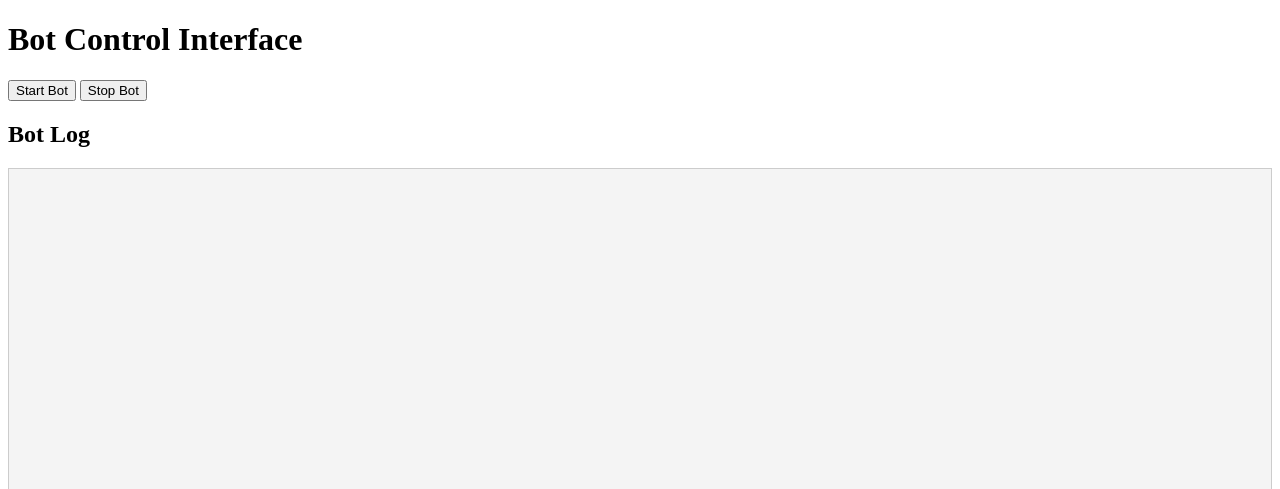
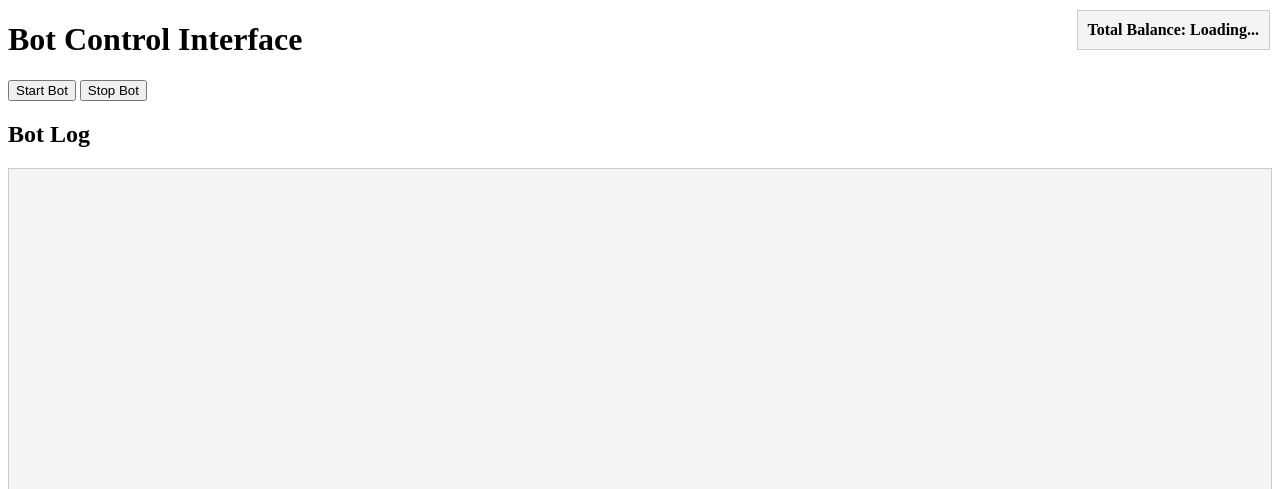
Before and after one commit to luzofex/blumtod, a Flask app: page / in a window 1280 px wide. Shown: the top 489 px of the page. Run offline with Flask 3, Linux system fonts and the light colour scheme; parts of the project's set-up code (start-up, migrations or seed data) failed here and were passed over.

Commit message:
add total balance

```diff
--- a/app.py
+++ b/app.py
@@ -167,6 +167,17 @@
         trim_log_file()  # Trim the log file after accessing the config
         return jsonify(config)
 
+@app.route('/total_balance')
+def total_balance():
+    if app.bot_instance is not None:
+        total_balance = app.bot_instance.sum_all_balances()
+        logger.info(f"Total balance calculated: {total_balance}")
+        return jsonify({'total_balance': total_balance})
+    else:
+        logger.warning("Attempted to get total balance, but bot instance is not initialized.")
+        return jsonify({'total_balance': 0})
+
+
 def run_bot(bot_instance):
     logger.info("Running the bot instance.")
     bot_instance.load_config()
--- a/templates/index.html
+++ b/templates/index.html
@@ -4,12 +4,25 @@
     <meta charset="UTF-8">
     <meta name="viewport" content="width=device-width, initial-scale=1.0">
     <title>Bot Control Interface</title>
+    <style>
+        #total-balance {
+            position: fixed;
+            top: 10px;
+            right: 10px;
+            background-color: #f4f4f4;
+            padding: 10px;
+            border: 1px solid #ccc;
+            font-weight: bold;
+        }
+    </style>
 </head>
 <body>
     <h1>Bot Control Interface</h1>
     <button onclick="startBot()">Start Bot</button>
     <button onclick="stopBot()">Stop Bot</button>
     <div id="status"></div>
+
+    <div id="total-balance">Total Balance: Loading...</div>
 
     <h2>Bot Log</h2>
     <pre id="bot-log" style="background-color: #f4f4f4; padding: 10px; border: 1px solid #ccc; height: 300px; overflow-y: scroll;"></pre>
@@ -46,7 +59,6 @@
             fetch('/logs')
                 .then(response => response.json())
                 .then(data => {
-                    console.log(data);  // Debugging
                     const botLogElement = document.getElementById('bot-log');
                     const httpLogElement = document.getElementById('http-log');
 
@@ -55,12 +67,20 @@
 
                     httpLogElement.innerText = data.http_log.join('');
                     httpLogElement.scrollTop = httpLogElement.scrollHeight;  // Scroll otomatis ke bawah
-                })
-                .catch(error => console.error('Error fetching logs:', error));  // Debugging
+                });
+        }
+
+        function fetchTotalBalance() {
+            fetch('/total_balance')
+                .then(response => response.json())
+                .then(data => {
+                    document.getElementById('total-balance').innerText = `Total Balance: ${data.total_balance}`;
+                });
         }
 
         setInterval(getStatus, 5000);  // Perbarui status bot setiap 5 detik
         setInterval(fetchLogs, 3000);  // Perbarui semua log setiap 3 detik
+        setInterval(fetchTotalBalance, 5000);  // Perbarui total balance setiap 5 detik
     </script>
 </body>
 </html>
```
Also changed, not shown: 1 other file.
